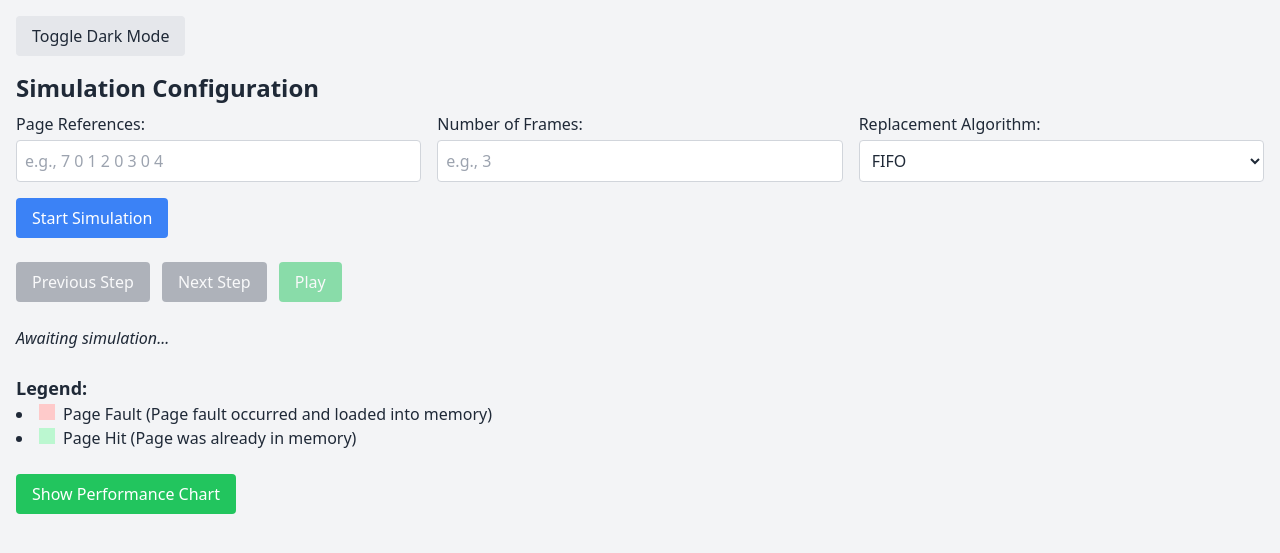
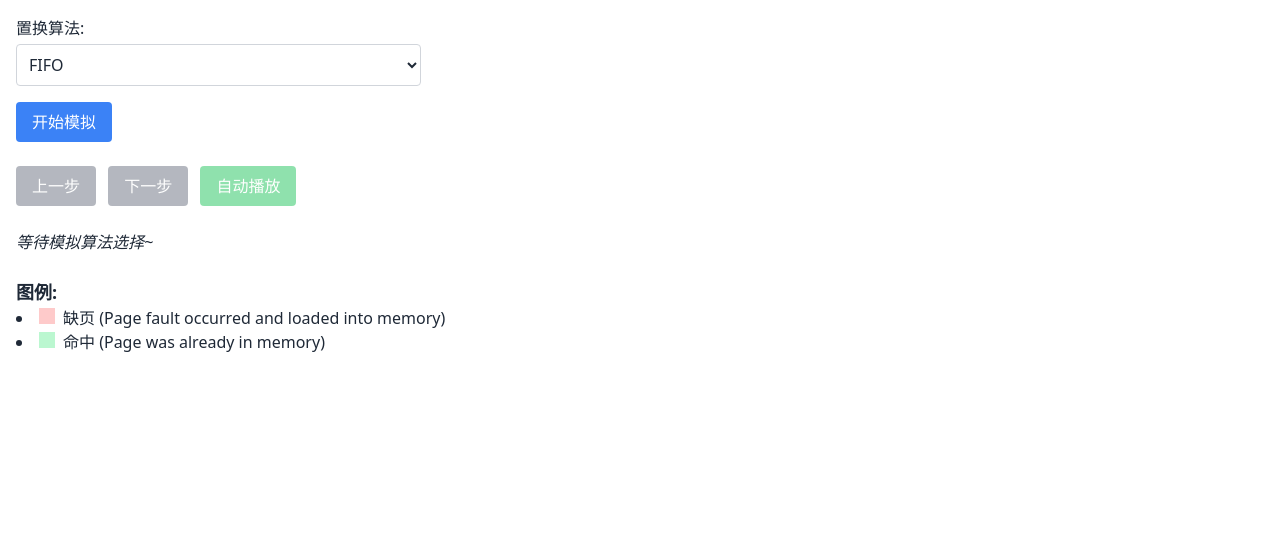
Before and after one commit to Overbtoff/OS-Page-Replacement-Simulator, a Django app: page /step in a window 1280 px wide. Shown: the top 553 px of the page. Run offline with Django 3.2, Linux system fonts and the light colour scheme.

Commit message:
初步实现

```diff
--- a/replacement/static/css/output.css
+++ b/replacement/static/css/output.css
@@ -694,7 +694,6 @@ video {
 
 .bg-gray-100 {
   --tw-bg-opacity: 1;
-  background-color: rgb(243 244 246 / var(--tw-bg-opacity));
 }
 
 .bg-gray-200 {
--- a/replacement/static/js/app.js
+++ b/replacement/static/js/app.js
@@ -402,7 +402,7 @@ document.addEventListener('DOMContentLoaded', () => {
 
     const emptyHeader = document.createElement('th');
     emptyHeader.className = 'border px-2 py-1';
-    emptyHeader.innerText = 'Frame';
+    emptyHeader.innerText = '物理块';
     headerRow.appendChild(emptyHeader);
 
     table.appendChild(headerRow);
@@ -416,7 +416,7 @@ document.addEventListener('DOMContentLoaded', () => {
       // Frame label cell
       const frameCell = document.createElement('td');
       frameCell.className = 'border px-2 py-1 font-semibold';
-      frameCell.innerText = `Frame ${i + 1}`;
+      frameCell.innerText = `物理块 ${i + 1}`;
       row.appendChild(frameCell);
 
       table.appendChild(row);
@@ -500,9 +500,9 @@ document.addEventListener('DOMContentLoaded', () => {
     const narrationText = document.getElementById('narrationText');
     if (narrationText) {
       if (step.fault) {
-        narrationText.innerText = `At time T${step.step}, page ${step.page} caused a page fault and was loaded into Frame ${step.frameUpdated + 1}.`;
+        narrationText.innerText = `在时间 T${step.step}, 页面 ${step.page} caused a page fault and was loaded into Frame ${step.frameUpdated + 1}.`;
       } else if (step.hitFrames.length > 0) {
-        narrationText.innerText = `At time T${step.step}, page ${step.page} was already in memory (Hit).`;
+        narrationText.innerText = `At time T${step.step}, 页面 ${step.page} was already in memory (Hit).`;
       } else {
         narrationText.innerText = `At time T${step.step}, page ${step.page} was already in memory. No page fault occurred.`;
       }
@@ -549,7 +549,7 @@ document.addEventListener('DOMContentLoaded', () => {
       if (intervalId) {
         clearInterval(intervalId);
         intervalId = null;
-        playPauseBtn.innerText = 'Play';
+        playPauseBtn.innerText = '播放';
       } else {
         intervalId = setInterval(() => {
           if (currentStep < simulationHistory.length) {
@@ -560,11 +560,11 @@ document.addEventListener('DOMContentLoaded', () => {
           if (currentStep >= simulationHistory.length) {
             clearInterval(intervalId);
             intervalId = null;
-            playPauseBtn.innerText = 'Play';
+            playPauseBtn.innerText = '播放';
             if (nextStepBtn) nextStepBtn.disabled = true;
           }
         }, 1000); // Adjust the speed as needed (milliseconds)
-        playPauseBtn.innerText = 'Pause';
+        playPauseBtn.innerText = '暂停';
       }
     });
   }
@@ -616,7 +616,7 @@ document.addEventListener('DOMContentLoaded', () => {
       }
     } else {
       if (narrationText) {
-        narrationText.innerText = 'Awaiting simulation...';
+        narrationText.innerText = '等待模拟';
       }
     }
   }
--- a/replacement/static/js/chart.js
+++ /dev/null
@@ -1,202 +0,0 @@
-// chart.js
-
-document.addEventListener('DOMContentLoaded', () => {
-    const showChartBtn = document.getElementById('showChartBtn');
-    const performanceChartSection = document.getElementById('performanceChartSection');
-    const performanceChartCanvas = document.getElementById('performanceChart');
-    const downloadChartBtn = document.getElementById('downloadChartBtn'); // New button to download the chart
-    let chartInstance = null; // To keep track of the chart instance
-
-    if (showChartBtn) {
-      showChartBtn.addEventListener('click', () => {
-        // Toggle the visibility of the performance chart section
-        performanceChartSection.classList.toggle('hidden');
-
-        // If the section is now visible and the chart hasn't been created yet, generate it
-        if (!performanceChartSection.classList.contains('hidden') && !chartInstance) {
-          generatePerformanceChart();
-        }
-      });
-    }
-
-    if (downloadChartBtn) {
-      downloadChartBtn.addEventListener('click', () => {
-        if (chartInstance) {
-          const link = document.createElement('a');
-          link.href = performanceChartCanvas.toDataURL('image/png');
-          link.download = 'performance_chart.png';
-          link.click();
-        } else {
-          alert('No chart available to download. Please generate the chart first.');
-        }
-      });
-    }
-
-    function generatePerformanceChart() {
-      if (!window.simulationHistory || window.simulationHistory.length === 0) {
-        console.error('No simulation history available to generate the chart.');
-        return;
-      }
-
-      // Extract data from simulationHistory
-      const steps = window.simulationHistory.map(step => step.step);
-      const pageFaultsPerStep = window.simulationHistory.map(step => step.fault ? 1 : 0);
-      const cumulativeFaults = pageFaultsPerStep.reduce((acc, curr, idx) => {
-        acc.push((acc[idx - 1] || 0) + curr);
-        return acc;
-      }, []);
-
-      const pageHitsPerStep = window.simulationHistory.map(step => step.fault ? 0 : 1);
-      const cumulativeHits = pageHitsPerStep.reduce((acc, curr, idx) => {
-        acc.push((acc[idx - 1] || 0) + curr);
-        return acc;
-      }, []);
-
-      const faultRates = window.simulationHistory.map((step, idx) => {
-        const total = (pageFaultsPerStep[idx] + pageHitsPerStep[idx]);
-        return total > 0 ? ((pageFaultsPerStep[idx] / total) * 100).toFixed(2) : 0;
-      });
-
-      // Create the chart
-      chartInstance = new Chart(performanceChartCanvas, {
-        type: 'bar', // Main chart type
-        data: {
-          labels: steps.map(step => `T${step}`),
-          datasets: [
-            {
-              type: 'bar',
-              label: 'Page Faults per Step',
-              data: pageFaultsPerStep,
-              backgroundColor: 'rgba(255, 99, 132, 0.6)', // Red
-              borderColor: 'rgba(255, 99, 132, 1)',
-              borderWidth: 1,
-              yAxisID: 'y',
-            },
-            {
-              type: 'bar',
-              label: 'Page Hits per Step',
-              data: pageHitsPerStep,
-              backgroundColor: 'rgba(75, 192, 192, 0.6)', // Green
-              borderColor: 'rgba(75, 192, 192, 1)',
-              borderWidth: 1,
-              yAxisID: 'y',
-            },
-            {
-              type: 'line',
-              label: 'Cumulative Page Faults',
-              data: cumulativeFaults,
-              borderColor: 'rgba(255, 99, 132, 1)', // Red
-              backgroundColor: 'rgba(255, 99, 132, 0.2)',
-              fill: false,
-              tension: 0.1,
-              yAxisID: 'y1',
-            },
-            {
-              type: 'line',
-              label: 'Cumulative Page Hits',
-              data: cumulativeHits,
-              borderColor: 'rgba(75, 192, 192, 1)', // Green
-              backgroundColor: 'rgba(75, 192, 192, 0.2)',
-              fill: false,
-              tension: 0.1,
-              yAxisID: 'y1',
-            },
-            {
-              type: 'line',
-              label: 'Page Fault Rate (%)',
-              data: faultRates,
-              borderColor: 'rgba(255, 206, 86, 1)', // Yellow
-              backgroundColor: 'rgba(255, 206, 86, 0.2)',
-              fill: false,
-              tension: 0.1,
-              yAxisID: 'y2',
-            }
-          ]
-        },
-        options: {
-          responsive: true,
-          interaction: {
-            mode: 'index',
-            intersect: false
-          },
-          stacked: false,
-          plugins: {
-            title: {
-              display: true,
-              text: 'Page Replacement Performance Metrics'
-            },
-            tooltip: {
-              enabled: true,
-              mode: 'index',
-              intersect: false,
-              callbacks: {
-                label: function(context) {
-                  if (context.dataset.type === 'line' && context.dataset.label === 'Page Fault Rate (%)') {
-                    return `${context.dataset.label}: ${context.parsed.y}%`;
-                  }
-                  return `${context.dataset.label}: ${context.parsed.y}`;
-                }
-              }
-            },
-            legend: {
-              position: 'top',
-            },
-          },
-          scales: {
-            y: {
-              type: 'linear',
-              display: true,
-              position: 'left',
-              title: {
-                display: true,
-                text: 'Count'
-              },
-              grid: {
-                drawOnChartArea: false, // Prevents overlapping with y1
-              },
-            },
-            y1: {
-              type: 'linear',
-              display: true,
-              position: 'right',
-              title: {
-                display: true,
-                text: 'Cumulative Count'
-              },
-              grid: {
-                drawOnChartArea: false, // Prevents overlapping with y
-              },
-            },
-            y2: {
-              type: 'linear',
-              display: true,
-              position: 'right',
-              title: {
-                display: true,
-                text: 'Fault Rate (%)'
-              },
-              grid: {
-                drawOnChartArea: false,
-              },
-              ticks: {
-                callback: function(value) {
-                  return value + '%';
-                }
-              },
-              // Prevent y1 and y2 from overlapping
-              afterDataLimits: function(scale) {
-                scale.max = 100;
-                scale.min = 0;
-              }
-            },
-            x: {
-              title: {
-                display: true,
-                text: 'Time (Steps)'
-              }
-            }
-          }
-        }
-      });
-    }
-});
--- a/replacement/templates/replacement/layout.html
+++ b/replacement/templates/replacement/layout.html
@@ -80,10 +80,6 @@
                     <input type="submit" class="btn btn-primary">
                 </div>
             </div>
-
-
-
-
         </form>
     </div>
 
--- a/replacement/templates/replacement/step.html
+++ b/replacement/templates/replacement/step.html
@@ -10,103 +10,50 @@
 </head>
 <body class="bg-gray-100 dark:bg-gray-900 text-gray-800 dark:text-gray-200">
   <div class="container mx-auto p-4">
-    <!-- Dark Mode Toggle -->
-    <button id="darkModeToggle" class="mb-4 px-4 py-2 bg-gray-200 dark:bg-gray-700 rounded">
-      Toggle Dark Mode
-    </button>
-
-    <!-- Edited test-->
-    <!-- <script>
-    function getQueryParams() {
-      const params = new URLSearchParams(window.location.search);
-      return {
-        seq: params.get('pageReferences'),
-        fsize: params.get('frameCount'),
-        algorithm: params.get('algorithm')
-      };
-    }
-
-    document.addEventListener('DOMContentLoaded', () => {
-      const { seq, fsize, algorithm } = getQueryParams();
-      if (seq) {
-        document.getElementById('pageReferences').value = seq;
-      }
-      if (fsize) {
-        document.getElementById('frameCount').value = fsize;
-      }
-      if (algorithm) {
-        document.getElementById('algorithm').value = algorithm;
-      }
-    });
-  </script> -->
-
-
-
 
     <!-- Input Section -->
     <section id="inputSection" class="mb-6">
-      <h2 class="text-2xl font-semibold mb-2">Simulation Configuration</h2>
       <div class="grid grid-cols-1 md:grid-cols-3 gap-4">
         <!-- Page References Input -->
-        <div>
+        <div style="display: none">
           <label for="pageReferences" class="block mb-1">Page References:</label>
-          <input type="text" id="pageReferences" class="w-full p-2 border rounded" placeholder="e.g., 7 0 1 2 0 3 0 4">
+          <input type="text" id="pageReferences" class="w-full p-2 border rounded" placeholder="e.g., 7 0 1 2 0 3 0 4" value="{{ page_refs_in }}">
           <p id="pageReferencesError" class="error-message">Please enter a valid sequence of numbers.</p>
         </div>
         <!-- Frame Count Input -->
-        <div>
+        <div style="display: none">
           <label for="frameCount" class="block mb-1">Number of Frames:</label>
-          <input type="number" id="frameCount" class="w-full p-2 border rounded" min="1" placeholder="e.g., 3">
+          <input type="number" id="frameCount" class="w-full p-2 border rounded" min="1" placeholder="e.g., 3" value="{{frame_count}}">
           <p id="frameCountError" class="error-message">Please enter a valid number of frames.</p>
         </div>
         <!-- Algorithm Selection -->
-        <div>
-          <label for="algorithm" class="block mb-1">Replacement Algorithm:</label>
+        <div >
+          <label for="algorithm" class="block mb-1">置换算法:</label>
           <select id="algorithm" class="w-full p-2 border rounded">
             <option value="FIFO">FIFO</option>
-            <option value="ModifiedFIFO">Modified FIFO (Second-Chance)</option>
+            <option value="ModifiedFIFO">LFU</option>
             <option value="LRU">LRU</option>
-            <option value="Optimal">Optimal</option>
+            <option value="Optimal">OPT</option>
           </select>
         </div>
       </div>
       <button id="startSimulation" class="mt-4 px-4 py-2 bg-blue-500 hover:bg-blue-600 text-white rounded">
-        Start Simulation
+        开始模拟
       </button>
     </section>
 
-    <!-- Edited for auto-fill and connected with Django-->
-      <script>
-    function getQueryParams() {
-      const params = new URLSearchParams(window.location.search);
-      return {
-        seq: params.get('pageReferences'),
-        fsize: params.get('frameCount'),
-      };
-    }
-
-    document.addEventListener('DOMContentLoaded', () => {
-      const { seq, fsize, algorithm } = getQueryParams();
-      if (seq) {
-        document.getElementById('pageReferences').value = seq;
-      }
-      if (fsize) {
-        document.getElementById('frameCount').value = fsize;
-      }
-    });
-  </script>
 
 
     <!-- Simulation Controls -->
     <section id="controlsSection" class="mb-6">
       <button id="prevStep" class="px-4 py-2 bg-gray-500 hover:bg-gray-600 text-white rounded mr-2" disabled>
-        Previous Step
+        上一步
       </button>
       <button id="nextStep" class="px-4 py-2 bg-gray-500 hover:bg-gray-600 text-white rounded mr-2" disabled>
-        Next Step
+        下一步
       </button>
       <button id="playPause" class="px-4 py-2 bg-green-500 hover:bg-green-600 text-white rounded" disabled>
-        Play
+        自动播放
       </button>
     </section>
 
@@ -117,48 +64,23 @@
 
     <!-- Narration Text -->
     <section id="narrationSection" class="mb-6">
-      <p id="narrationText" class="italic">Awaiting simulation...</p>
+      <p id="narrationText" class="italic">等待模拟算法选择~</p>
     </section>
 
-    <!-- AI Feedback we will not use it:) -->
-    <!-- <section id="feedbackSection" class="mb-6">
-      <h3 class="text-xl font-semibold mb-2">AI Feedback:</h3>
-      <p id="aiFeedback" class="p-4 bg-gray-200 dark:bg-gray-800 rounded"></p>
-    </section> -->
+
 
     <!-- Legend Section -->
     <section id="legend" class="mb-6">
-      <h3 class="text-lg font-semibold">Legend:</h3>
+      <h3 class="text-lg font-semibold">图例:</h3>
       <ul class="list-disc list-inside">
-        <li><span class="inline-block w-4 h-4 page-fault mr-2"></span>Page Fault (Page fault occurred and loaded into memory)</li>
-        <li><span class="inline-block w-4 h-4 page-hit mr-2"></span>Page Hit (Page was already in memory)</li>
+        <li><span class="inline-block w-4 h-4 page-fault mr-2"></span>缺页 (Page fault occurred and loaded into memory)</li>
+        <li><span class="inline-block w-4 h-4 page-hit mr-2"></span>命中 (Page was already in memory)</li>
       </ul>
     </section>
 
-    <!-- Performance Chart Section -->
-    <section id="performanceChartSection" class="mb-6 p-4 border rounded hidden">
-      <h2 class="text-xl font-semibold mb-4">Performance Chart</h2>
-      <canvas id="performanceChart" width="800" height="400"></canvas>
-      <button id="downloadChartBtn" class="mt-4 px-4 py-2 bg-yellow-500 hover:bg-yellow-600 text-white rounded">
-        Download Chart
-      </button>
-    </section>
-
-    <!-- Show Chart Button -->
-    <button id="showChartBtn" class="px-4 py-2 bg-green-500 hover:bg-green-600 text-white rounded">
-      Show Performance Chart
-    </button>
   </div>
-
-  <!-- Include Tippy.js and Popper.js -->
-  <script src="https://unpkg.com/@popperjs/core@2"></script>
-  <script src="https://unpkg.com/tippy.js@6"></script>
-
-  <!-- Include Chart.js -->
-  <script src="https://cdn.jsdelivr.net/npm/chart.js"></script>
 
   <!-- Scripts -->
   <script src=" {% static 'js/app.js' %}"></script>
-  <script src=" {% static 'js/chart.js' %}"></script>
 </body>
 </html>
--- a/replacement/views.py
+++ b/replacement/views.py
@@ -309,8 +309,11 @@ def result(request):
         for s in finalList:
             print(s)
         """
-        #print(fifofinalList)
         return render(request, "replacement/result.html",{
+            "pageRefsIn": sequenceString,
+            "pageRefs": len(sequenceString.split()),
+            "frameCount": frameAmtString,
+            "algorithm": "FIFO",
             "form": EntryForm(),
             "sequence": sequenceString.split(),
             "frameAmount": frameAmtString,
@@ -337,4 +340,13 @@ def result(request):
     return HttpResponse("resultpage")
 
 def step(request):
-    return render(request,"replacement/step.html")
+    page_refs_in = request.GET.get('pageRefsIn', '')
+    page_refs = request.GET.get('pageRefs', '')
+    frame_count = request.GET.get('frameCount', 0)
+    algorithm = request.GET.get('algorithm', '')
+    return render(request,"replacement/step.html",{
+        "page_refs_in": page_refs_in,
+        "page_refs": page_refs,
+        "frame_count": frame_count,
+        "algorithmc": algorithm
+    })
```
Also changed, not shown: replacement/templates/replacement/result.html (+35 -14 lines).
